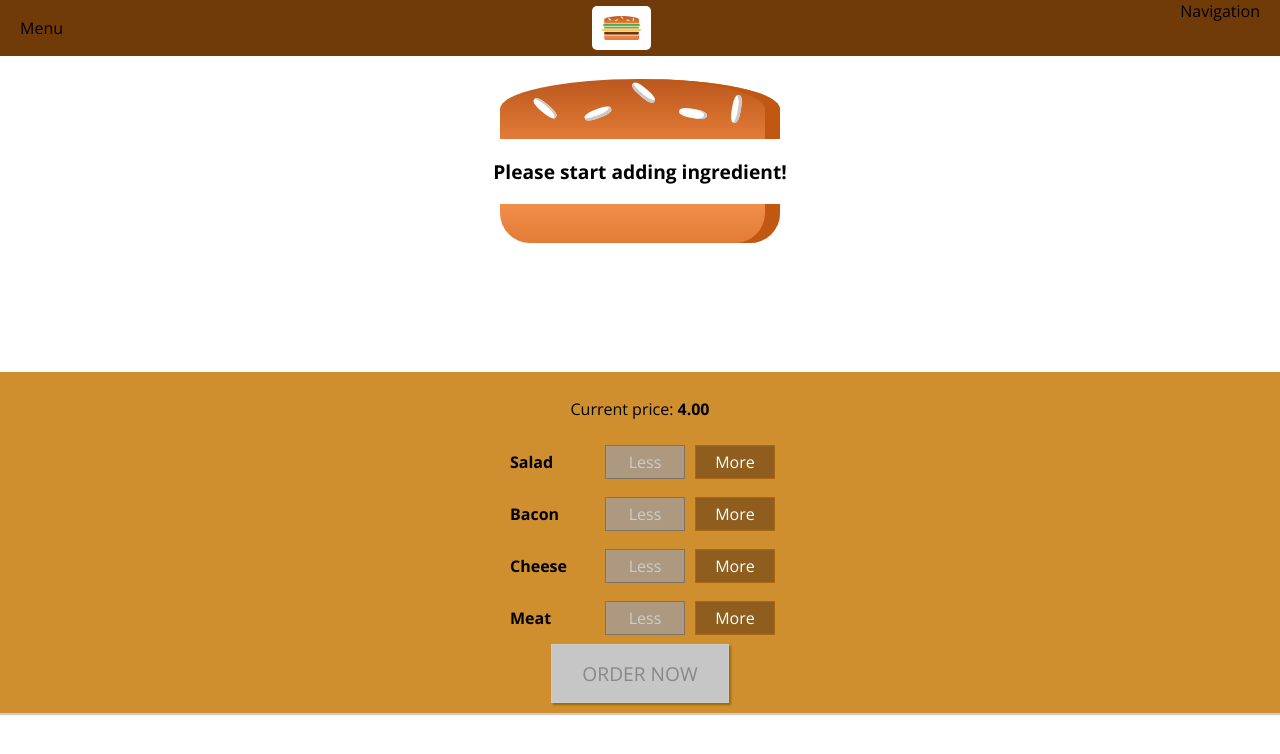
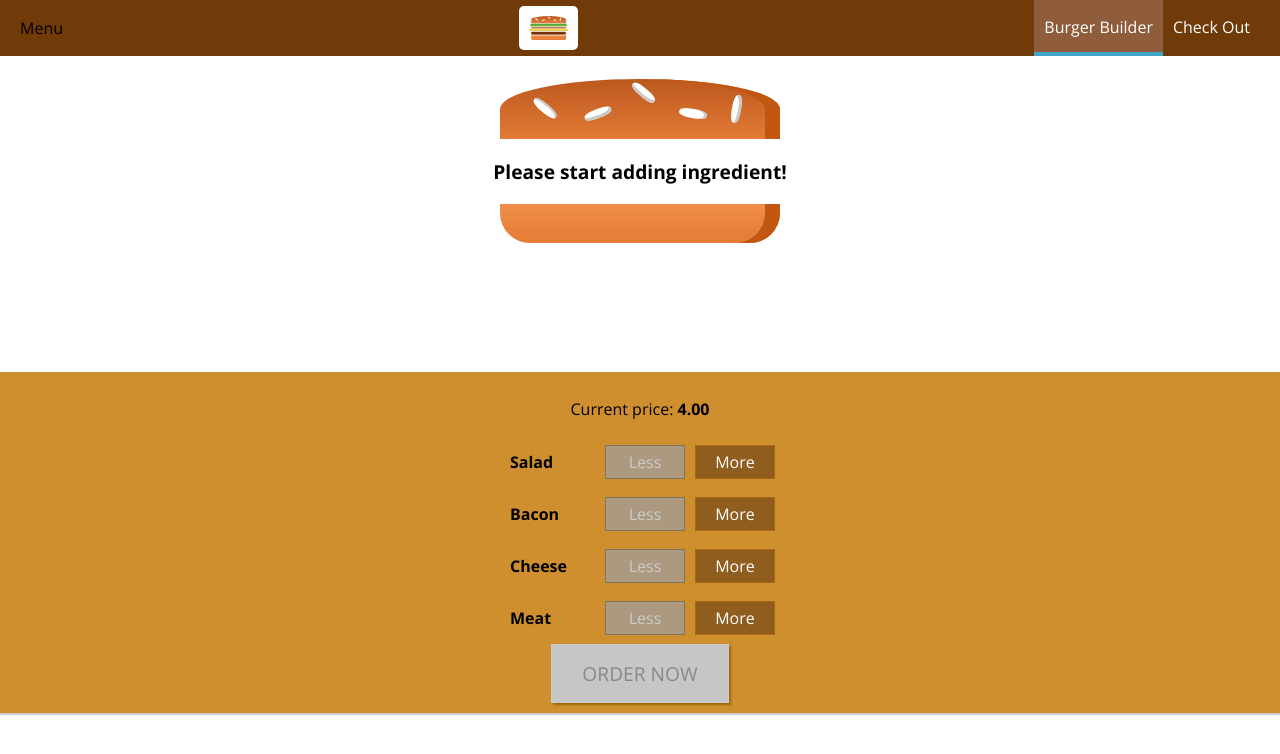
Before and after one commit to rafliandreansyah/ReactBurgerApp, a React app: page / in a window 1280 px wide. Shown: the top 754 px of the page. Built offline with nearby package versions, Linux system fonts and the light colour scheme.

Commit message:
Menambah komponen NavigationItems

```diff
--- /dev/null
+++ b/src/components/Navigation/NavigationItems/NavigationItem/NavigationItem.css
@@ -0,0 +1,25 @@
+.NavigationItem {
+  margin: 0;
+  box-sizing: border-box;
+  display: flex;
+  align-items: center;
+  height: 100%;
+}
+
+.NavigationItem a {
+  color: white;
+  text-decoration: none;
+  height: 100%;
+  padding: 16px 10px;
+  border-bottom: 4px solid transparent;
+  box-sizing: border-box;
+  display: block;
+}
+
+.NavigationItem a:hover,
+.NavigationItem a:active,
+.NavigationItem a.active {
+  background-color: #8f5c3c;
+  border-bottom: 4px solid #40a4c8;
+  color: white;
+}
--- /dev/null
+++ b/src/components/Navigation/NavigationItems/NavigationItem/NavigationItem.js
@@ -0,0 +1,12 @@
+import React from "react";
+import classes from "./NavigationItem.css";
+
+const navigationItem = (props) => (
+  <li className={classes.NavigationItem}>
+    <a href={props.link} className={props.active ? classes.active : null}>
+      {props.children}
+    </a>
+  </li>
+);
+
+export default navigationItem;
--- /dev/null
+++ b/src/components/Navigation/NavigationItems/NavigationItems.css
@@ -0,0 +1,7 @@
+.NavigationItems {
+  margin: 0;
+  padding: 0;
+  list-style: none;
+  display: flex;
+  height: 100%;
+}
--- /dev/null
+++ b/src/components/Navigation/NavigationItems/NavigationItems.js
@@ -0,0 +1,15 @@
+import React from "react";
+import classes from "./NavigationItems.css";
+
+import NavigationItem from "./NavigationItem/NavigationItem";
+
+const navigationItem = () => (
+  <ul className={classes.NavigationItems}>
+    <NavigationItem link="/" active>
+      Burger Builder
+    </NavigationItem>
+    <NavigationItem link="/">Check Out</NavigationItem>
+  </ul>
+);
+
+export default navigationItem;
--- a/src/components/Navigation/Toolbar/Toolbar.js
+++ b/src/components/Navigation/Toolbar/Toolbar.js
@@ -2,12 +2,15 @@
 import classes from "./Toolbar.css";
 
 import Logo from "../../Logo/Logo";
+import NavigationItems from "../NavigationItems/NavigationItems";
 
 const toolbar = () => (
   <header className={classes.Toolbar}>
     <div>Menu</div>
     <Logo />
-    <nav>Navigation</nav>
+    <nav>
+      <NavigationItems />
+    </nav>
   </header>
 );
 
```
